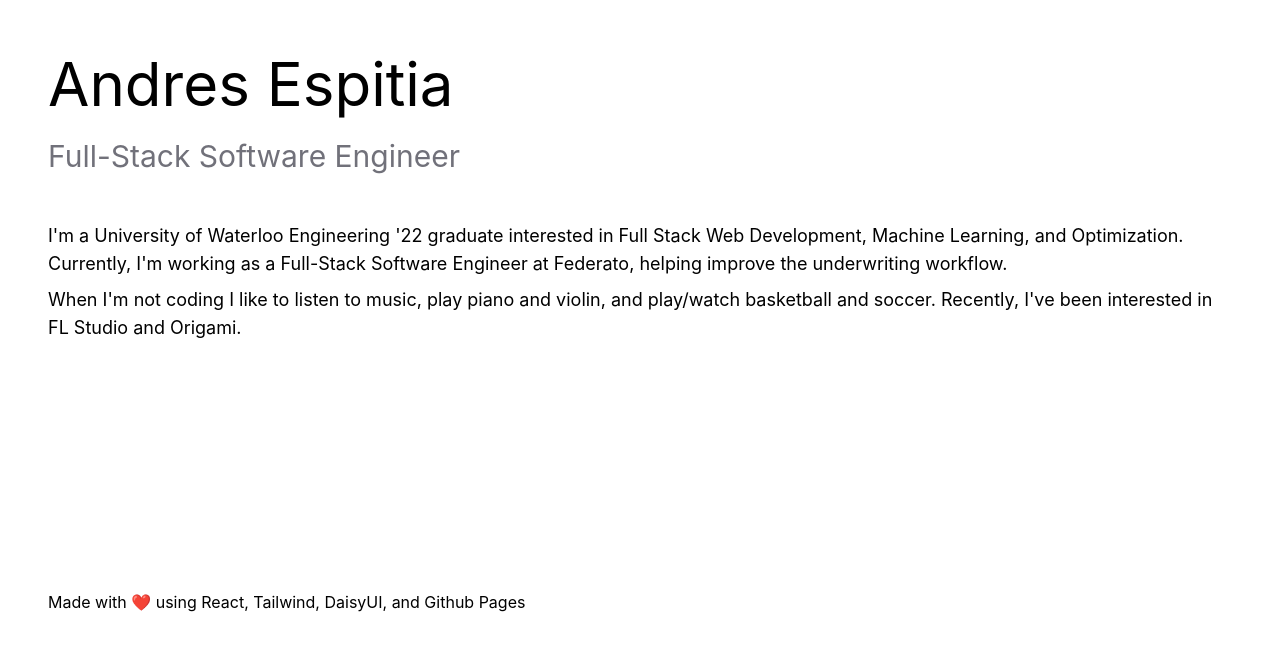
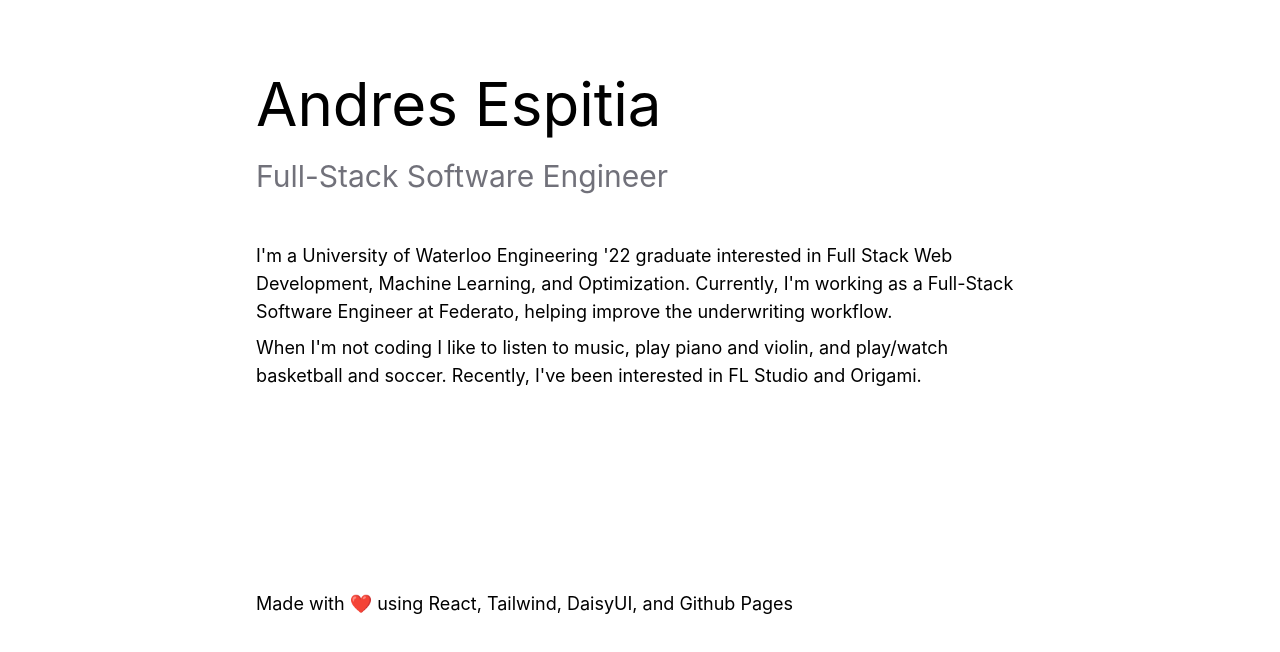
Before and after one commit to espitiaandres/espitiaandres.github.io, a React (Vite) app: page / in a window 1280 px wide. Shown: the part 182-834 px from the top of the page. Before the commit the page ends 800 px from the top, so only its background shows below. Built offline with nearby package versions, Linux system fonts and the light colour scheme.

Commit message:
ref: padding

```diff
--- a/src/components/AboutMe/AboutMe.tsx
+++ b/src/components/AboutMe/AboutMe.tsx
@@ -12,9 +12,10 @@
 const AboutMe = () => {
   return (
     <div
-    // className="animate__animated animate__fadeIn animate__delay-0.3s"
+      // className="animate__animated animate__fadeIn animate__delay-0.3s"
+      className="text-black text-base md:text-lg"
     >
-      <div className="text-black text-base md:text-lg mb-2">
+      <div className="mb-2">
         I'm a University of Waterloo Engineering '22 graduate interested in Full
         Stack Web Development, Machine Learning, and Optimization. Currently,
         I'm working as a Full-Stack Software Engineer at&nbsp;
@@ -28,13 +29,16 @@ const AboutMe = () => {
         </a>
         , helping improve the underwriting workflow.
       </div>
-      <div className="text-black text-base md:text-lg mb-2">
+      <div className="mb-2">
         When I'm not coding I like to listen to music, play piano and violin,
         and play/watch basketball and soccer. Recently, I've been interested in
         FL Studio and Origami.
       </div>
       {/* <LandingPageIcons /> */}
-      <div className="text-black flex fixed bottom-0 py-1 lg:w-[calc(100%_-_24rem)] md:w-[calc(100%_-_8rem)] bg-white">
+      <div
+      // className="text-black flex fixed bottom-0 py-1 lg:w-[calc(100%_-_24rem)] md:w-[calc(100%_-_8rem)] bg-white"
+        className="fixed bottom-0 bg-white pr-12"
+      >
         Made with ❤️ using React, Tailwind, DaisyUI, and Github Pages
       </div>
     </div>
--- a/src/components/LandingPage/LandingPage.tsx
+++ b/src/components/LandingPage/LandingPage.tsx
@@ -21,7 +21,7 @@ const LandingPage = ({ children }: LandingPageProps) => {
 
   return (
     <div>
-      <div className="drawer-content px-12 py-16">
+      <div className="p-12 lg:p-64">
         <div className="text-black text-6xl mb-6">Andres Espitia</div>
         <div className="text-zinc-500 text-3xl mb-12">
           Full-Stack Software Engineer
```
